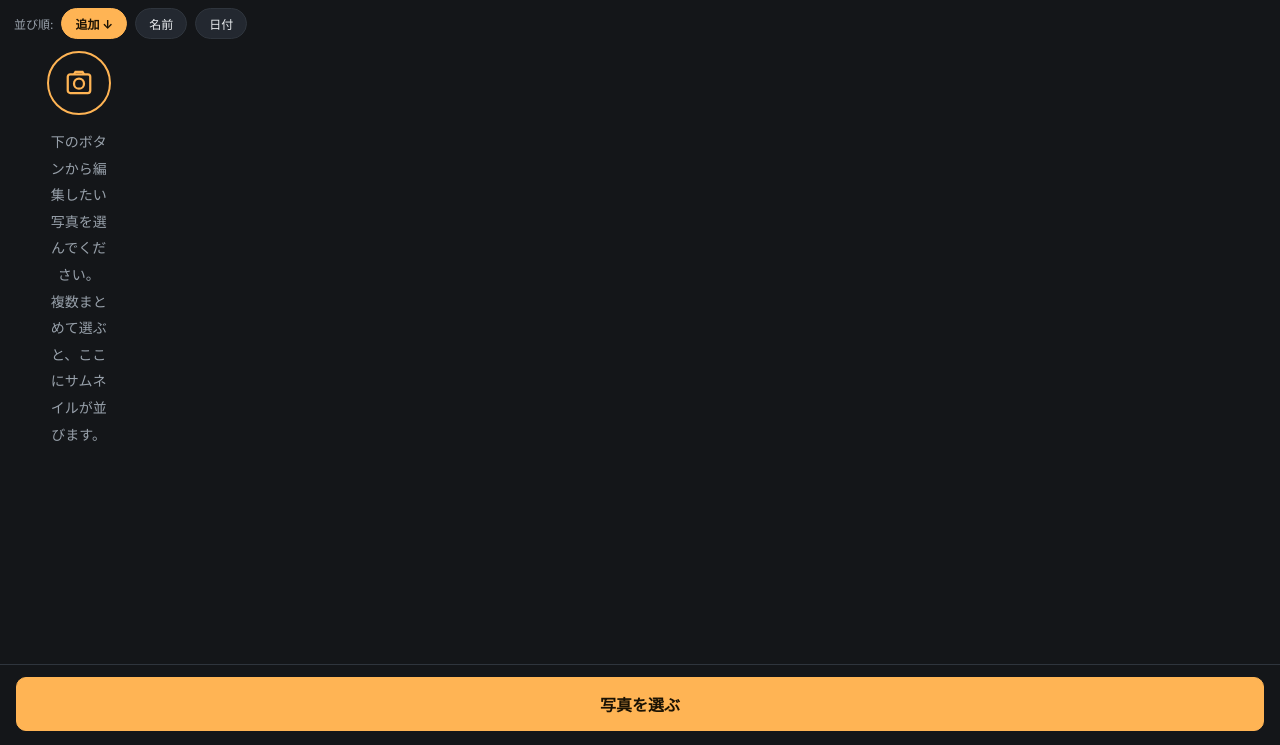
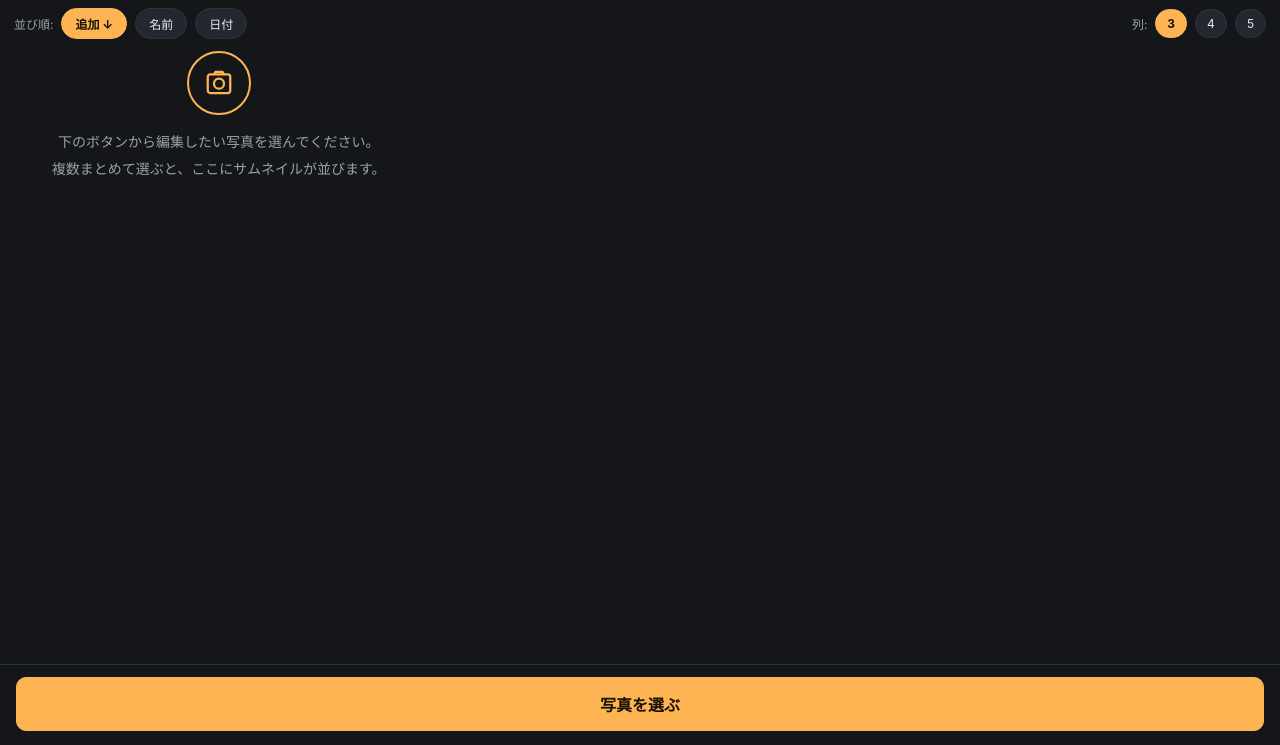
Before and after one commit to airpocket-soundman/easy_image_editor, a website: page index.html in a window 1280 px wide. Shown: the part 55-800 px from the top of the page. Drawn offline with Linux system fonts and the light colour scheme.

Commit message:
列数切替(3/4/5列)とマスサイズの自動計算 (v14)

```diff
--- a/index.html
+++ b/index.html
@@ -42,13 +42,16 @@
   header.app h1{margin:0;font-size:18px;letter-spacing:.06em;}
   header.app h1 b{color:var(--amber);font-weight:800;}
   header.app span{font-size:11px;color:var(--muted);letter-spacing:.14em;font-family:var(--mono);}
-  #sortBar{display:flex;align-items:center;gap:8px;padding:10px 14px 0;font-size:12px;color:var(--muted);}
+  #sortBar{display:flex;align-items:center;gap:8px;padding:10px 14px 0;font-size:12px;color:var(--muted);
+           flex-wrap:wrap;}
   #sortBar button{padding:6px 13px;font-size:12px;border-radius:99px;}
   #sortBar button.on{background:var(--amber);border-color:var(--amber);color:#1a1204;font-weight:700;}
+  #colLbl{margin-left:auto;}
+  #sortBar .colBtn{padding:6px 11px;}
   #grid{flex:1;overflow-y:auto;padding:12px;display:grid;
-        grid-template-columns:repeat(auto-fill,104px);gap:8px;align-content:start;
+        grid-template-columns:repeat(var(--cols,3),var(--cell,104px));gap:8px;align-content:start;
         justify-content:space-evenly;}
-  .thumb{position:relative;width:104px;height:104px;border-radius:10px;overflow:hidden;
+  .thumb{position:relative;width:var(--cell,104px);height:var(--cell,104px);border-radius:10px;overflow:hidden;
          border:1px solid var(--line);background:var(--panel2);padding:0;}
   .thumb img{position:absolute;inset:0;width:100%;height:100%;object-fit:cover;display:block;}
   .thumb figcaption{position:absolute;left:0;right:0;bottom:0;font-size:9px;padding:3px 6px;
@@ -121,6 +124,10 @@
     <button data-f="added" data-label="追加">追加</button>
     <button data-f="name" data-label="名前">名前</button>
     <button data-f="mtime" data-label="日付">日付</button>
+    <span id="colLbl">列:</span>
+    <button class="colBtn" data-c="3">3</button>
+    <button class="colBtn" data-c="4">4</button>
+    <button class="colBtn" data-c="5">5</button>
   </div>
   <div id="grid">
     <div id="emptyHint">
@@ -191,7 +198,7 @@ const MAX_SIDE = 3200;          // メモリ保護のための最大辺
 const HISTORY_MAX = 6;
 
 /* ---------- バージョン表示・エラー可視化・ネイティブ判定(最優先で実行) ---------- */
-const APP_VER = 'v13';
+const APP_VER = 'v14';
 const CapNative = !!(window.Capacitor && (
   (window.Capacitor.isNativePlatform && window.Capacitor.isNativePlatform()) ||
   window.Capacitor.isNative ||
@@ -317,13 +324,13 @@ function renderGrid(){
   for (const it of [...files].sort(SORTS[sortField + '-' + sortDir])) grid.appendChild(it.el);
 }
 function updateSortBar(){
-  document.querySelectorAll('#sortBar button').forEach(b=>{
+  document.querySelectorAll('#sortBar button[data-f]').forEach(b=>{
     const on = b.dataset.f === sortField;
     b.classList.toggle('on', on);
     b.textContent = b.dataset.label + (on ? (sortDir === 'desc' ? ' ↓' : ' ↑') : '');
   });
 }
-document.querySelectorAll('#sortBar button').forEach(b=> b.addEventListener('click', ()=>{
+document.querySelectorAll('#sortBar button[data-f]').forEach(b=> b.addEventListener('click', ()=>{
   const f = b.dataset.f;
   if (f === sortField) sortDir = (sortDir === 'desc') ? 'asc' : 'desc';
   else { sortField = f; sortDir = (f === 'name') ? 'asc' : 'desc'; }
@@ -331,6 +338,29 @@ document.querySelectorAll('#sortBar button').forEach(b=> b.addEventListener('cli
   updateSortBar(); renderGrid();
 }));
 updateSortBar();
+
+/* 列数切替(マスのサイズは表示エリア幅から自動計算) */
+let gridCols = 3;
+try{ gridCols = parseInt(localStorage.getItem('pb-cols'), 10) || 3; }catch(_){}
+if (gridCols < 3 || gridCols > 5) gridCols = 3;
+function updateGridCells(){
+  const grid = $('#grid');
+  const cs = getComputedStyle(grid);
+  const pad = (parseFloat(cs.paddingLeft) || 0) + (parseFloat(cs.paddingRight) || 0);
+  const gap = 8;
+  const w = grid.clientWidth - pad;
+  const cell = Math.max(60, Math.floor((w - gap * (gridCols - 1)) / gridCols));
+  grid.style.setProperty('--cols', gridCols);
+  grid.style.setProperty('--cell', cell + 'px');
+  document.querySelectorAll('.colBtn').forEach(b=> b.classList.toggle('on', +b.dataset.c === gridCols));
+}
+document.querySelectorAll('.colBtn').forEach(b=> b.addEventListener('click', ()=>{
+  gridCols = +b.dataset.c;
+  try{ localStorage.setItem('pb-cols', gridCols); }catch(_){}
+  updateGridCells();
+}));
+window.addEventListener('resize', updateGridCells);
+updateGridCells();
 
 function addThumb(file, id, added){
   $('#emptyHint')?.remove();
--- a/sw.js
+++ b/sw.js
@@ -1,7 +1,7 @@
 /* フォトベンチ Service Worker
    キャッシュ更新時は CACHE_VERSION を上げること */
 'use strict';
-const CACHE_VERSION = 'photobench-v13';
+const CACHE_VERSION = 'photobench-v14';
 const ASSETS = [
   './',
   './index.html',
```
